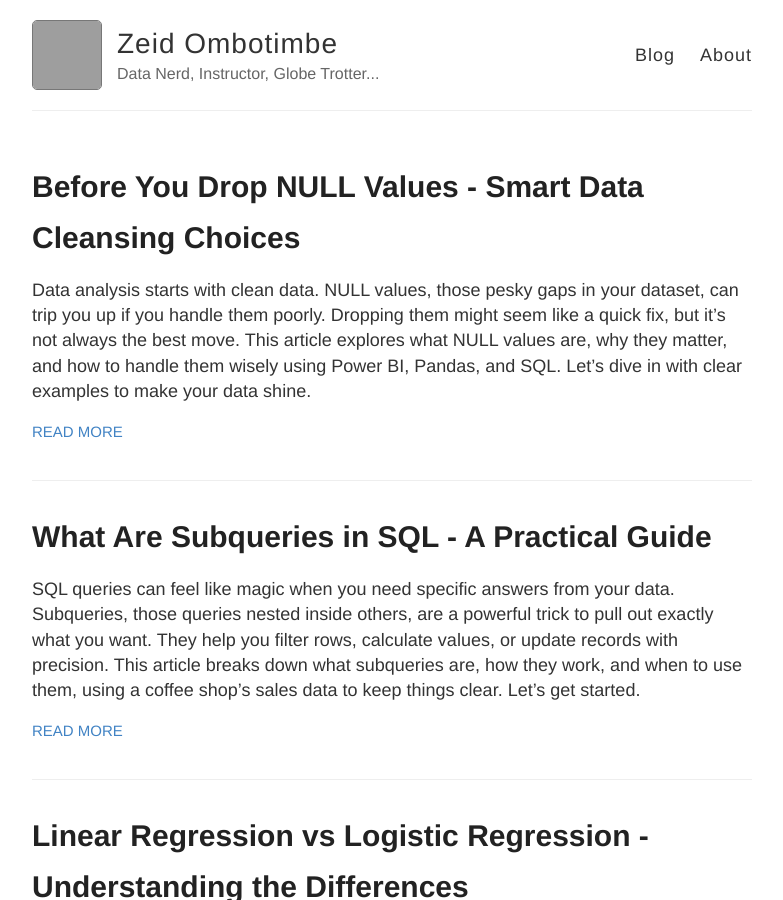
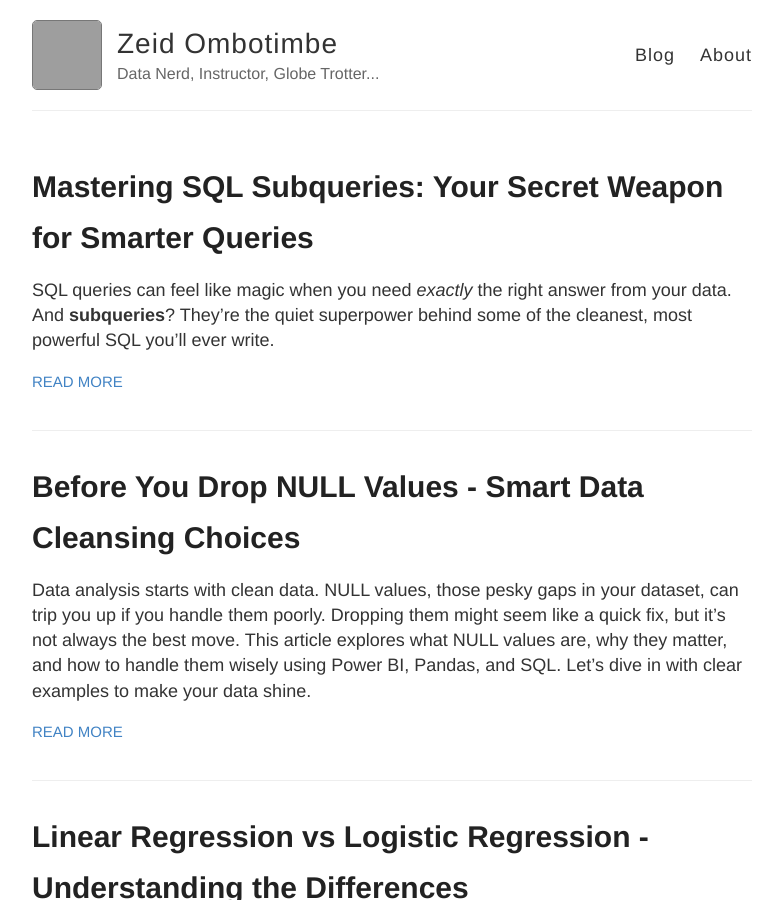
Before and after one commit to obtbe/obtbe.github.io, a Jekyll site: the page built from index.html, in a window 1280 px wide and 900 px high. Shown: the whole window, without its empty margins (248-1031 px from the left). Built offline with Jekyll 4.4.1, drawn with Linux system fonts in a browser that asks for light colours; part of the change alters nothing that is shown; grey boxes are pictures that could not be loaded.

Commit message:
refined article

````diff
--- a/_posts/2023-01-02-what-are-subqueries.md
+++ b/_posts/2023-01-02-what-are-subqueries.md
@@ -1,107 +1,196 @@
 ---
-layout: post
-title: What Are Subqueries in SQL - A Practical Guide
-date: 2023-01-02 12:00:00
-categories: [data, analysis, sql]
+title: "Mastering SQL Subqueries: Your Secret Weapon for Smarter Queries"
+date: 2025-04-05
+draft: false
+tags: ["sql", "databases", "data-engineering", "subqueries"]
 ---
 
+SQL queries can feel like magic when you need *exactly* the right answer from your data.
+And **subqueries**? They’re the quiet superpower behind some of the cleanest, most powerful SQL you’ll ever write.
 
-SQL queries can feel like magic when you need specific answers from your data. Subqueries, those queries nested inside others, are a powerful trick to pull out exactly what you want. They help you filter rows, calculate values, or update records with precision. This article breaks down what subqueries are, how they work, and when to use them, using a coffee shop’s sales data to keep things clear. Let’s get started.
+Think of them as a query *inside* another query — like slipping a sticky note into a sales log with the exact number you need. Whether you’re filtering high spenders, calculating dynamic thresholds, or updating records with precision, subqueries get the job done.
+
+Let’s walk through what they are, how they work, and when to use them — using a **realistic coffee shop dataset** to keep things grounded.
+
+---
 
 ## What Is a Subquery?
 
-A subquery is a SELECT statement tucked inside another query, like a note slipped into a sales log. Picture a coffee shop with 1,000 sales records in a table called `Sales`. You want to find customers who spent more than the average sale. A subquery can calculate that average and feed it to your main query. Subqueries live in parentheses and sit in clauses like WHERE, FROM, or SET. They run first, passing their results to the outer query.
+A **subquery** is a `SELECT` statement nested inside another query. It runs first, returns a result (or results), and feeds it to the outer query.
 
-Here’s a simple example:
+They live in parentheses `()` and appear in places like:
+- `WHERE`
+- `FROM`
+- `SELECT`
+- `SET` (in updates)
 
-```
+### Example: Find customers who spent more than average
+
+```sql
 SELECT CustomerName, Total
 FROM Sales
-WHERE Total > (SELECT AVG(Total) FROM Sales)
+WHERE Total > (SELECT AVG(Total) FROM Sales);
 ```
 
-The subquery `(SELECT AVG(Total) FROM Sales)` finds the average sale amount, say $5.50. The outer query then picks customers whose `Total` exceeds $5.50. Subqueries shine when you need dynamic criteria like this.
+The subquery `(SELECT AVG(Total) FROM Sales)` calculates the average sale — say **$5.50**.
+The outer query then returns every customer who spent **more than $5.50**.
 
-## Types of Subqueries
+Clean. Dynamic. No hard-coded values.
 
-Subqueries come in different flavors, each suited to specific tasks. Let’s explore them with our coffee shop’s `Sales` table (columns: `CustomerName`, `Total`, `OrderDate`, `BaristaID`) and an `Employees` table (columns: `ID`, `Name`, `Salary`, `ManagerID`).
 
-### Single-Row Subqueries
+## Types of Subqueries (With Coffee Shop Examples)
 
-Single-row subqueries return one value, perfect for comparisons like equals or greater than. Suppose you want the customer with the highest sale:
+Let’s use two tables:
 
-```
+**`Sales`**
+| CustomerName | Total | OrderDate  | BaristaID |
+|--------------|-------|------------|-----------|
+| Alice        | 6.50  | 2023-01-01 | 101       |
+| Bob          | 12.00 | 2023-01-02 | 102       |
+
+**`Employees`**
+| ID  | Name  | Salary | ManagerID |
+|-----|-------|--------|-----------|
+| 101 | Mia   | 32000  | 201       |
+| 102 | Leo   | 35000  | 201       |
+
+
+### 1. **Single-Row Subqueries**
+Returns **one value**. Use with `=`, `>`, `<`, etc.
+
+**Find the customer with the highest sale:**
+
+```sql
 SELECT CustomerName, Total
 FROM Sales
-WHERE Total = (SELECT MAX(Total) FROM Sales)
+WHERE Total = (SELECT MAX(Total) FROM Sales);
 ```
 
-The subquery `(SELECT MAX(Total) FROM Sales)` finds the top sale, say $12. The outer query returns the customer with that $12 sale. Be careful: if the subquery returns multiple rows, your query fails. Use aggregates like MAX or MIN to ensure one result.
+> **Warning**: If the subquery returns more than one row, the query **fails**. Always use `MAX`, `MIN`, `AVG`, etc. for safety.
 
-### Multiple-Row Subqueries
+---
 
-Multiple-row subqueries return several rows, needing operators like IN or ANY. To find customers who spent more than any sale on January 1, 2023:
+### 2. **Multiple-Row Subqueries**
+Returns **multiple rows**. Use with `IN`, `ANY`, `ALL`.
 
-```
+**Find customers who spent more than *any* sale on Jan 1, 2023:**
+
+```sql
 SELECT CustomerName, Total
 FROM Sales
-WHERE Total > ANY (SELECT Total FROM Sales WHERE OrderDate = '2023-01-01')
+WHERE Total > ANY (
+  SELECT Total
+  FROM Sales
+  WHERE OrderDate = '2023-01-01'
+);
 ```
 
-The subquery `(SELECT Total FROM Sales WHERE OrderDate = '2023-01-01')` lists all sale amounts from January 1, say $4, $6, and $8. The outer query picks customers whose `Total` beats any of those, like $9 or $10. ANY means “greater than the smallest,” while ALL would mean “greater than the largest.” IN works for exact matches, like finding customers with specific totals.
+If Jan 1 sales were $4, $6, and $8 → this finds anyone above **$4** (the lowest).
 
-### Correlated Subqueries
+- `> ANY` = “greater than the smallest”
+- `> ALL` = “greater than the largest”
+- `IN` = exact match
 
-Correlated subqueries tie to the outer query, running for each row. To find baristas earning more than their manager:
+---
 
+### 3. **Correlated Subqueries**
+The subquery **references the outer query** — runs once *per row*.
+
+**Find baristas earning more than their manager:**
+
+```sql
+SELECT Name, Salary
+FROM Employees e1
+WHERE Salary > (
+  SELECT Salary
+  FROM Employees e2
+  WHERE e2.ID = e1.ManagerID
+);
 ```
-SELECT Name
-FROM Employees e1
-WHERE Salary > (SELECT Salary FROM Employees e2 WHERE e2.ID = e1.ManagerID)
+For each `e1` row, it looks up the manager’s salary in `e2`.
+Powerful — but **slow** on large datasets.
+
+> **Pro Tip**: For performance, prefer `JOIN`s over correlated subqueries when possible.
+
+---
+
+### 4. **Subqueries in `FROM` (Derived Tables)**
+
+Create a temporary table on the fly.
+
+**Average daily sales *above* the overall average:**
+
+```sql
+SELECT OrderDate, AVG(Total) AS AvgHighValueDay
+FROM (
+  SELECT OrderDate, Total
+  FROM Sales
+  WHERE Total > (SELECT AVG(Total) FROM Sales)
+) AS HighValueSales
+GROUP BY OrderDate;
+```
+The inner query builds a filtered dataset → the outer one analyzes it.
+
+> **Note**: Always **alias** the subquery (`AS HighValueSales`) — required in most databases.
+
+---
+
+### 5. **Subqueries in `UPDATE`**
+
+Dynamically set values.
+
+**Set all barista salaries to the company average:**
+
+```sql
+UPDATE Employees
+SET Salary = (SELECT AVG(Salary) FROM Employees);
 ```
 
-For each employee in `e1`, the subquery `(SELECT Salary FROM Employees e2 WHERE e2.ID = e1.ManagerID)` checks their manager’s salary in `e2`. If the employee’s `Salary` is higher, their `Name` appears. This is powerful but slow, as the subquery runs repeatedly. Use joins if performance lags.
+> **Warning**: Subquery must return **one value**, or the update fails.
 
-### Subqueries in the FROM Clause
+---
 
-Subqueries in the FROM clause create temporary tables, called derived tables. To analyze sales above average by date:
+## Subqueries vs. Joins: When to Use What?
 
-```
-SELECT OrderDate, AVG(Total) AS AvgDailySale
-FROM (SELECT OrderDate, Total FROM Sales WHERE Total > (SELECT AVG(Total) FROM Sales)) AS HighSales
-GROUP BY OrderDate
-```
+| Use Case                     | Subquery                            | Join                                 |
+|------------------------------|-------------------------------------|--------------------------------------|
+| Dynamic filter (e.g. > avg)  | Clean, readable                     | Requires temp table or CTE           |
+| Large datasets               | Can be slow (especially correlated) | Usually faster                       |
+| One-off analysis             | Great for ad-hoc                    | Overkill                             |
+| Complex relationships        | Harder to manage                    | Natural with `ON` clauses            |
 
-The subquery `(SELECT OrderDate, Total FROM Sales WHERE Total > (SELECT AVG(Total) FROM Sales))` builds a table `HighSales` of above-average sales. The outer query groups these by `OrderDate` to show average daily sales. Name the derived table (e.g., `HighSales`) to avoid errors.
+**Rule of thumb**:
+- **Small data or simple logic?** → Subquery
+- **Big data or repeated use?** → Join or CTE
 
-### Subqueries in the SET Clause
+---
 
-Subqueries in UPDATE statements adjust data dynamically. To set all baristas’ salaries to the company average:
+## Limitations (Don’t Get Burned)
 
-```
-UPDATE Employees
-SET Salary = (SELECT AVG(Salary) FROM Employees)
-```
+1. **Single-row subqueries must return 1 value** → or error
+2. **Correlated = slow** → runs N times for N rows
+3. **Not all databases support all types** → test in your environment
+4. **Harder to debug** → wrap in CTEs for clarity
 
-The subquery `(SELECT AVG(Salary) FROM Employees)` calculates the average salary, say $30,000. The outer query updates every `Salary` to $30,000. Ensure the subquery returns one value, or your update will fail.
+---
 
-## Limitations of Subqueries
+## Final Thoughts
 
-Subqueries are handy but have quirks. Keep these in mind:
+Subqueries aren’t just syntax — they’re a **way of thinking**.
 
-- **Single Value or Row**: Single-row subqueries must return one value. Multiple-row subqueries need IN, ANY, or ALL. If a subquery returns too many rows for a comparison like equals, your query crashes.
-- **Performance**: Subqueries can be slow, especially correlated ones, as they run multiple times. For 1,000 sales records, a correlated subquery might execute 1,000 times. Joins or temporary tables often run faster.
-- **Database Support**: Most databases (e.g., PostgreSQL, MySQL) support subqueries, but older or niche systems might not. Check your database’s docs if queries fail.
+They let you:
+- Ask **dynamic questions**
+- Write **self-contained logic**
+- Solve problems **elegantly**
 
-Should you avoid subqueries? Not at all. Just weigh their speed against their convenience.
+Next time you’re staring at a dataset asking *"Who spent more than average?"* or *"Which employees outperform their boss?"* — reach for a subquery.
 
-## Subqueries vs. Joins
+It’s not magic.
+It’s just **SQL doing what it does best**.
 
-Subqueries aren’t your only option. Joins can often do the same job. Here’s a quick comparison:
+---
 
-- **Subqueries**: Great for quick, nested logic. Easy to read for dynamic criteria, like finding above-average sales. Best for small datasets or one-off calculations.
-- **Joins**: Faster for large datasets. Combine tables directly, like linking `Sales` and `Employees` by `BaristaID`. Better for complex relationships or repeated queries.
+**Your turn**: Open your database. Try one subquery today.
+What will *you* discover?
 
-For example, to find baristas with above-average sales, a subquery works fine for 1,000 rows. For 1 million rows, a join with a pre-computed average table is quicker. Test both to see what fits your data.
-
-Subqueries are like a Swiss Army knife for SQL. They let you filter, calculate, and update with precision, whether you’re finding top customers or adjusting salaries. But they can be slow or tricky, so use them wisely. With our coffee shop examples, you’ve seen how they work. What question will you ask your data next? Grab your SQL editor and try a subquery today.
+---
````
